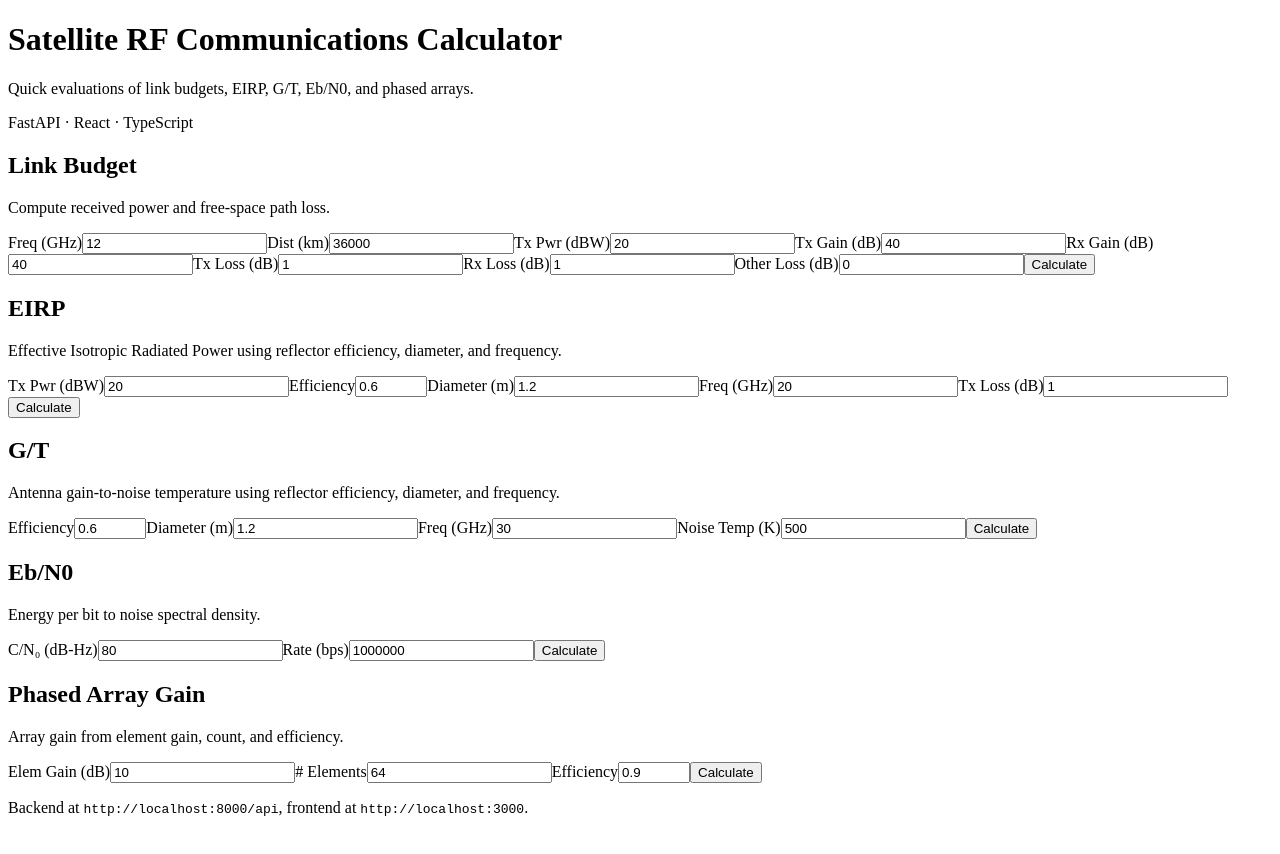
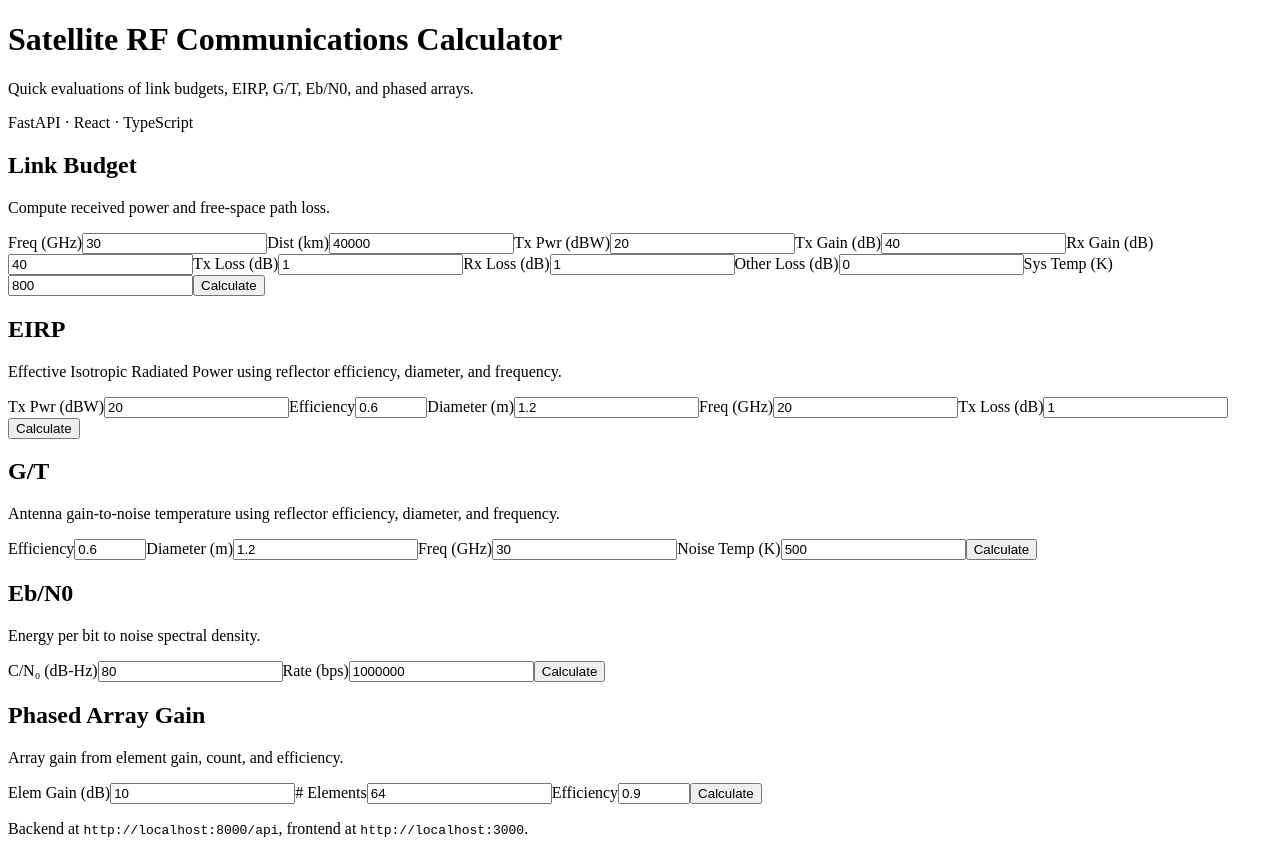
Before and after one commit to jimlee583/satellite-rf-app, a React (Vite) app in the folder frontend/: page / in a window 1280 px wide. Before the commit the page ends 833 px from the top, so only its background shows below. Built offline with nearby package versions, Linux system fonts and the light colour scheme; the HTML template or start-up script is replaced by a standard one.

Commit message:
Add C/N0 to link budget calculator

```diff
--- a/frontend/src/components/LinkBudgetCalculator.tsx
+++ b/frontend/src/components/LinkBudgetCalculator.tsx
@@ -1,19 +1,24 @@
 import React, { useState } from "react";
 import { api } from "../apiClient";
 
+// Boltzmann constant in dBW/K/Hz
+const K_DBW_PER_K_HZ = -228.6;
+
 export const LinkBudgetCalculator: React.FC = () => {
   // UI in GHz and km, backend expects Hz and m
-  const [frequencyGhz, setFrequencyGhz] = useState(12);
-  const [distanceKm, setDistanceKm] = useState(36000);
+  const [frequencyGhz, setFrequencyGhz] = useState(30);
+  const [distanceKm, setDistanceKm] = useState(40000);
   const [txPowerDbw, setTxPowerDbw] = useState(20);
   const [txGainDb, setTxGainDb] = useState(40);
   const [rxGainDb, setRxGainDb] = useState(40);
   const [txLossDb, setTxLossDb] = useState(1);
   const [rxLossDb, setRxLossDb] = useState(1);
   const [otherLossDb, setOtherLossDb] = useState(0);
+  const [systemTempK, setSystemTempK] = useState(800);
 
   const [fsplDb, setFsplDb] = useState<number | null>(null);
   const [prDbw, setPrDbw] = useState<number | null>(null);
+  const [cn0DbHz, setCn0DbHz] = useState<number | null>(null);
   const [error, setError] = useState<string | null>(null);
   const [loading, setLoading] = useState(false);
 
@@ -34,6 +39,10 @@ export const LinkBudgetCalculator: React.FC = () => {
       });
       setFsplDb(res.fspl_db);
       setPrDbw(res.received_power_dbw);
+      // C/N0 = Pr - k - 10*log10(Tsys)
+      // where k = -228.6 dBW/K/Hz, so C/N0 = Pr + 228.6 - 10*log10(Tsys)
+      const cn0 = res.received_power_dbw - K_DBW_PER_K_HZ - 10 * Math.log10(systemTempK);
+      setCn0DbHz(cn0);
     } catch (err) {
       setError((err as Error).message);
     } finally {
@@ -110,6 +119,15 @@ export const LinkBudgetCalculator: React.FC = () => {
             onChange={(e) => setOtherLossDb(Number(e.target.value))}
           />
         </label>
+        <label>
+          Sys Temp (K)
+          <input
+            type="number"
+            min={1}
+            value={systemTempK}
+            onChange={(e) => setSystemTempK(Number(e.target.value))}
+          />
+        </label>
 
         <button type="submit" className="primary" disabled={loading}>
           {loading ? "Calculating..." : "Calculate"}
@@ -118,7 +136,7 @@ export const LinkBudgetCalculator: React.FC = () => {
 
       {error && <p className="error-text">{error}</p>}
 
-      {(fsplDb !== null || prDbw !== null) && (
+      {(fsplDb !== null || prDbw !== null || cn0DbHz !== null) && (
         <div className="results">
           {fsplDb !== null && (
             <p>
@@ -127,7 +145,12 @@ export const LinkBudgetCalculator: React.FC = () => {
           )}
           {prDbw !== null && (
             <p>
-              <strong>Received Power:</strong> {prDbw.toFixed(2)} dBW
+              <strong>Received Pwr:</strong> {prDbw.toFixed(2)} dBW
+            </p>
+          )}
+          {cn0DbHz !== null && (
+            <p>
+              <strong>C/N₀:</strong> {cn0DbHz.toFixed(2)} dB-Hz
             </p>
           )}
         </div>
```
